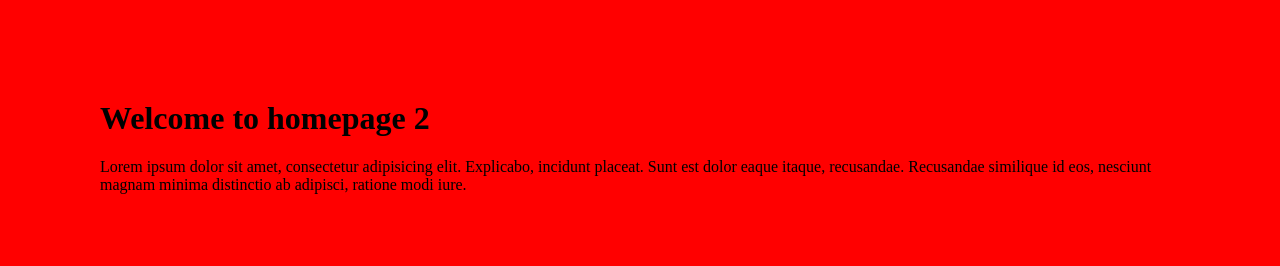
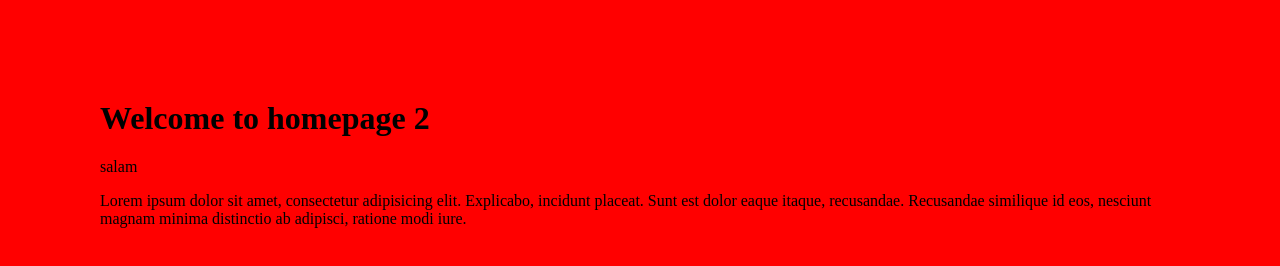
Before and after one commit to banaienator/project, a plain HTML site: page index.html in a window 1280 px wide. Drawn offline with Linux system fonts and the light colour scheme.

Commit message:
change index.hlml - navbar

```diff
--- a/index.html
+++ b/index.html
@@ -7,6 +7,9 @@
   </head>
   <body>
     <h1>Welcome to homepage 2</h1>
+	<nav>
+	salam
+	</nav>
 
     <p>Lorem ipsum dolor sit amet, consectetur adipisicing elit. Explicabo, incidunt placeat. Sunt est dolor eaque itaque, recusandae. Recusandae similique id eos, nesciunt magnam minima distinctio ab adipisci, ratione modi iure.</p>
     <script src="js/main.js"></script>
```
